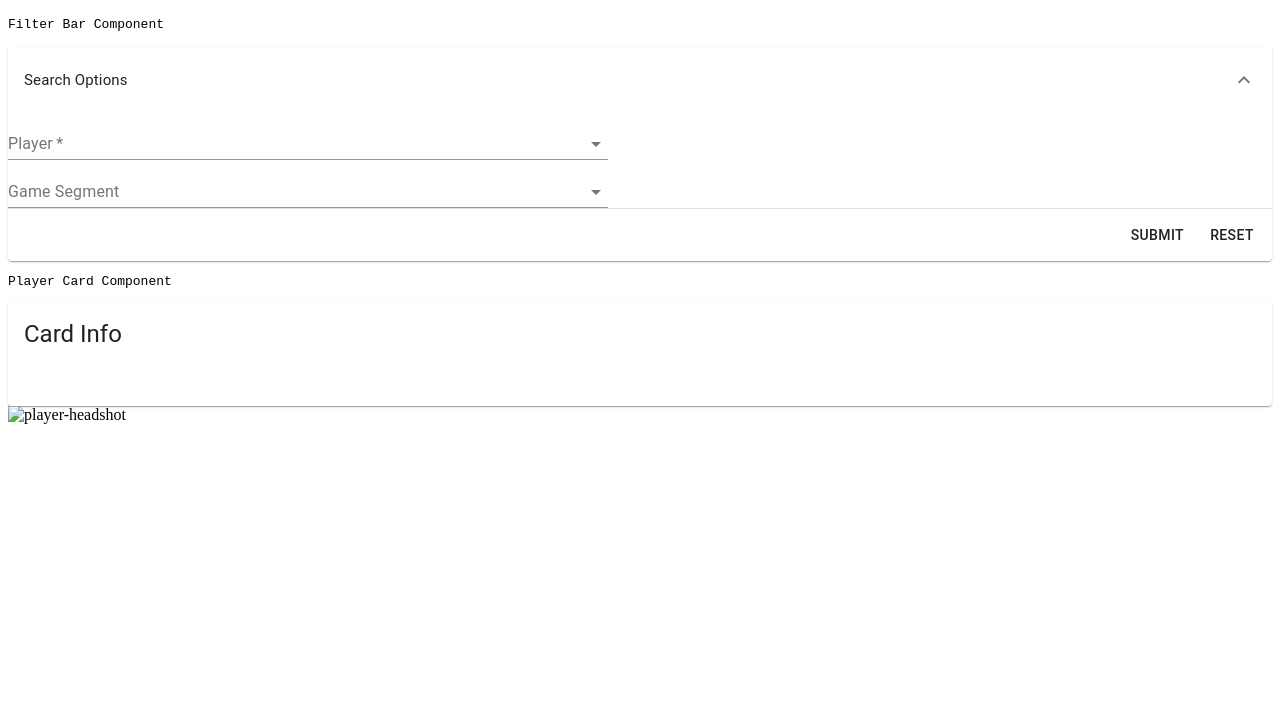
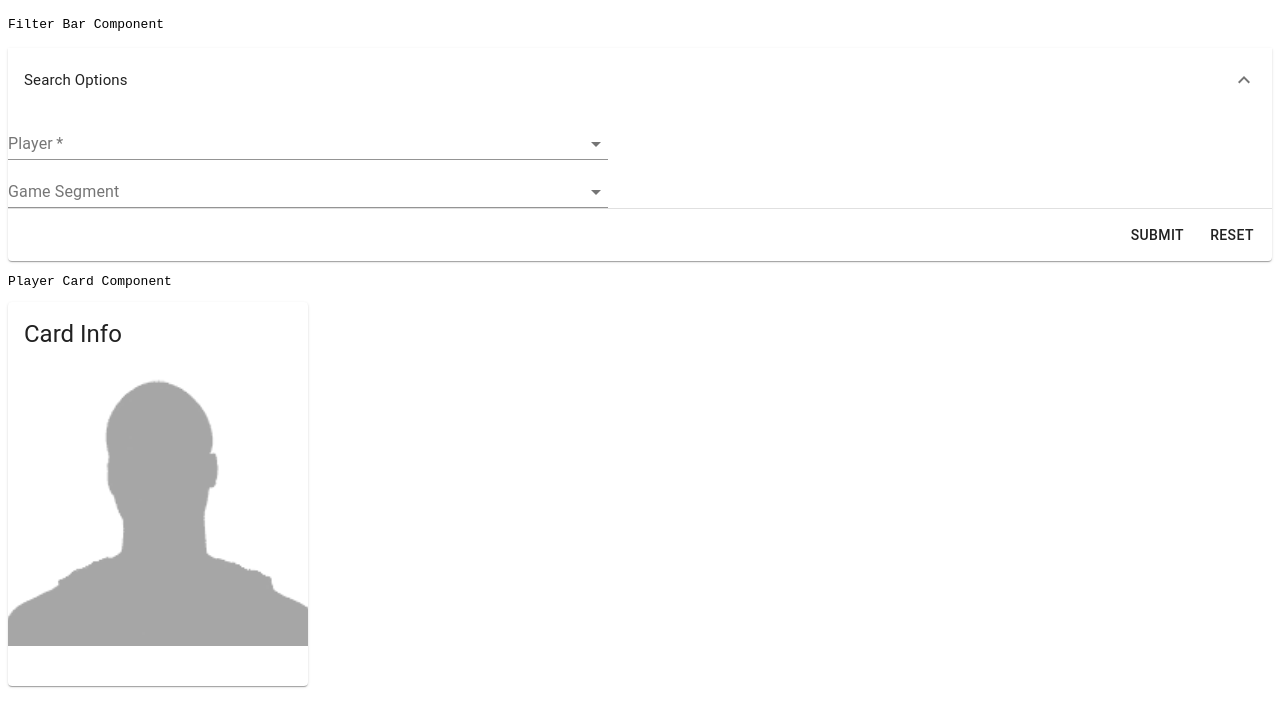
Before and after one commit to God-Im-Bored/NBA_Shot_Charts, a React app: page / in a window 1280 px wide. Shown: the part 78-800 px from the top of the page. Built offline with nearby package versions, Linux system fonts and the light colour scheme; no server answers; a web font is replaced by a local one.

Commit message:
FIX: player card info data flow from parent component

```diff
--- a/client/App.js
+++ b/client/App.js
@@ -1,86 +1,83 @@
-import React from 'react'
-import axios from 'axios'
-import FilterBar from './components/FilterBar'
-import PlayerCard from './components/PlayerCard'
-
-
-
+import React from "react";
+import axios from "axios";
+import FilterBar from "./components/FilterBar";
+import PlayerCard from "./components/PlayerCard";
 
 class App extends React.Component {
   constructor(props) {
-        super(props)
+    super(props);
     this.state = {
       player: {
         name: null,
         id: null,
         photo: null,
         info: null,
-                shots: null
-            }
-        }
-        this.updatePlayerName = this.updatePlayerName.bind(this)
-        this.updatePlayerID = this.updatePlayerID.bind(this)
-
+        shots: null,
+      },
+    };
+    this.updatePlayerName = this.updatePlayerName.bind(this);
+    this.updatePlayerID = this.updatePlayerID.bind(this);
   }
 
   updatePlayerName(playerName) {
-        return this.setState(prevState => ({
+    return this.setState((prevState) => ({
       player: {
         ...prevState.player,
-                name: playerName
-            }
-        }))
+        name: playerName,
+      },
+    }));
   }
 
   updatePlayerID(playerID) {
-        const imgUrl = `https://ak-static.cms.nba.com/wp-content/uploads/headshots/nba/latest/260x190/${playerID}.png`
-        this.setState(prevState => ({
+    const imgUrl = `https://ak-static.cms.nba.com/wp-content/uploads/headshots/nba/latest/260x190/${playerID}.png`;
+    this.setState((prevState) => ({
       player: {
         ...prevState.player,
-                id: playerID
+        id: playerID,
       },
-        }))
-        axios.get(`http://localhost:5000/card_info/${playerID}`)
+    }));
+    axios
+      .get(`http://localhost:5000/card_info/${playerID}`)
       .then((response) => {
-                this.setState(prevState => ({
+        this.setState((prevState) => ({
           player: {
             ...prevState.player,
-                        info: response.data
+            info: response.data,
           },
-                }))
-                return axios.get(imgUrl)
-            }).then((response) => {
-                this.setState(prevState => ({
+        }));
+        return axios.get(imgUrl);
+      })
+      .then((response) => {
+        this.setState((prevState) => ({
           player: {
             ...prevState.player,
-                        photo: response.data
+            photo: response.data,
           },
-                }))
-            })
-
+        }));
+      });
   }
 
   render() {
-        console.log(this.state.player)
+
     return (
       <div>
-
         <pre>In Development</pre>
 
-                <h2 id='landing-page-title'>NBA Shot Charts</h2>
+        <h2 id="landing-page-title">NBA Shot Charts</h2>
 
-                <FilterBar nameCallback={this.updatePlayerName} idCallback={this.updatePlayerID}/>
-
-                <PlayerCard athlete={this.state.player.name} id={this.state.player.id} />
-
-                <img className='fit-picture'
-                    src={this.state.player.photo}
-                    alt='player-headshot'
+        <FilterBar
+          nameCallback={this.updatePlayerName}
+          idCallback={this.updatePlayerID}
         />
 
+        <PlayerCard
+          athlete={this.state.player.name}
+          id={this.state.player.id}
+          avi={this.state.player.photo}
+        />
       </div>
-        )
+    );
   }
 }
 
-export default App
+export default App;
--- a/client/components/PlayerCard.js
+++ b/client/components/PlayerCard.js
@@ -1,39 +1,43 @@
 import React from 'react'
 
 import { Card, CardContent, CardHeader, CardMedia, Typography } from '@material-ui/core'
+import { makeStyles } from '@material-ui/core/styles'
 
+const useStyles = makeStyles({
+    root: {
+        maxWidth: 300
+    },
+    media: {
+        height: 280
+    }
+})
 
-class PlayerCard extends React.Component {
-    constructor(props) {
-        super(props)
-        this.state = {
-
-        }
-    }
-
-
-
-
-
-    render() {
+const PlayerCard = (props) => {
+    console.log(props)
+    const classes = useStyles()
 
     return (
         <div id='player-card-main'>
             <pre>Player Card Component</pre>
-                <Card>
+            <Card className={classes.root}>
                 <CardHeader
                     title='Card Info'
                     subreader='Player Team'
                 />
+                <CardMedia
+                    className={classes.media}
+                    image={props.avi ? props.avi : '/generic-player.png'}
+                    title='player-image'
+                />
                 <CardContent>
                     <Typography variant='body2' component='h4'>
-                            {this.props.athlete}
+                        {props.athlete}
                     </Typography>
                 </CardContent>
             </Card>
         </div>
     )
 }
-}
+
 
 export default PlayerCard
```
Also changed, not shown: public/generic-player.png (added), public/index.css (line endings or trailing spaces). Lines whose indentation alone changed are shown as unchanged.
